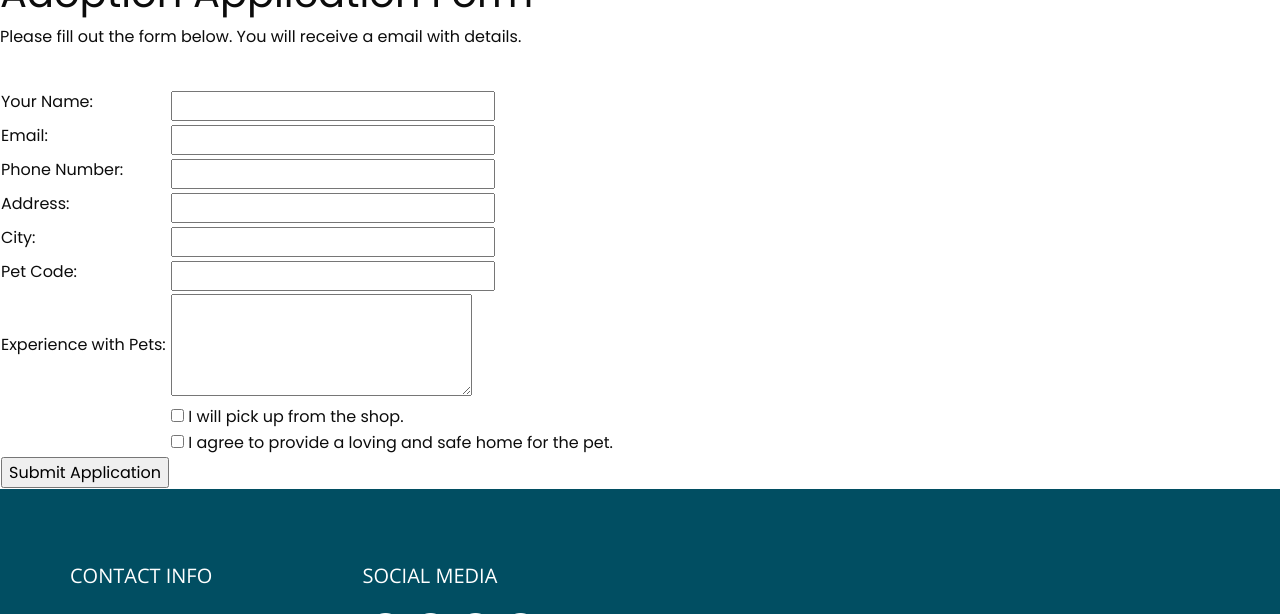
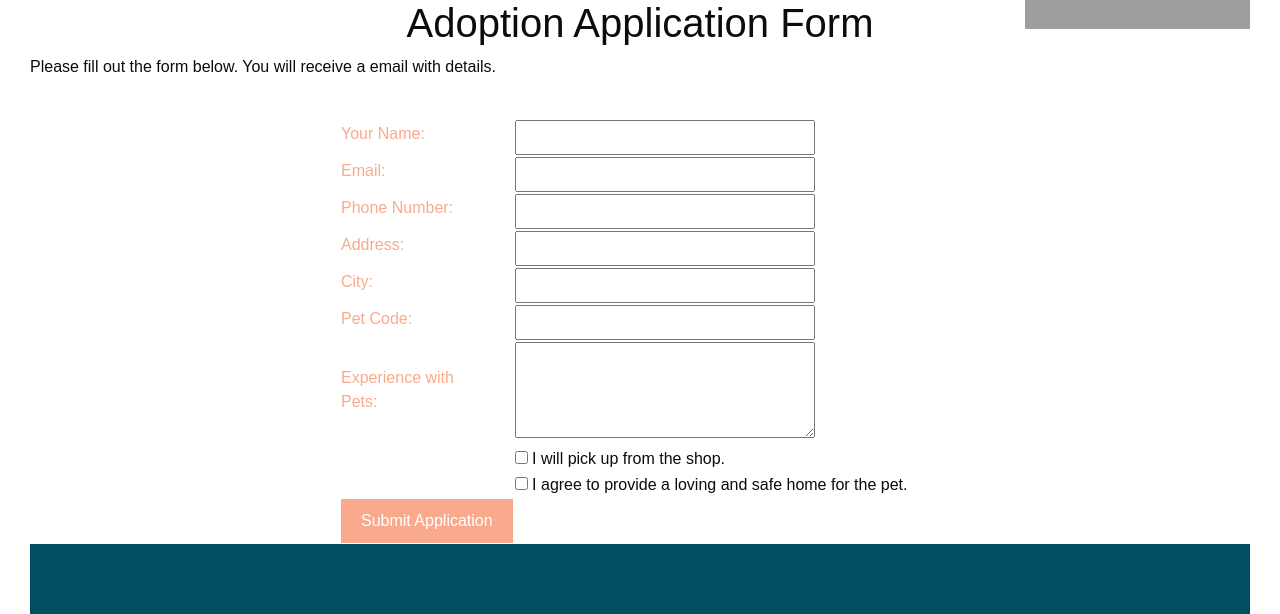
Before and after one commit to Misuri-Malindika/Web-Project, a PHP site: the page made by Pick your Pet/Adoption Application.html in a window 1280 px wide. Shown: the part 111-725 px from the top of the page. Run offline with PHP 8.4, Linux system fonts and the light colour scheme; some libraries are stand-ins or nearby versions.

Commit message:
Add files via upload

```diff
--- a/Pick your Pet/css/style.css
+++ b/Pick your Pet/css/style.css
@@ -5,10 +5,7 @@
   background-color: #ffffff;
 }
 
-.layout_padding {
-  padding-top: 120px;
-  padding-bottom: 120px;
-}
+
 
 .layout_padding2 {
   padding-top: 45px;
@@ -995,12 +992,68 @@
   color: #ffffff;
   margin: 0;
   padding: 25px 0 20px 0;
-  margin: 0 auto;
-  text-align: center;
+   text-align: center;
 }
 
 .footer_section a {
   color: #ffffff;
 }
+body {
+    font-family: Arial, sans-serif;
+    margin: 30px;
+}
+
+h1 {
+    text-align: center;
+}
+
+form {
+    width: 600px;
+    margin: 0 auto;
+}
+
+fieldset {
+    border: 2px solid #FAAA8C;
+    padding: 15px;
+    margin-bottom: 20px;
+}
+
+legend {
+    color: #FAAA8C;
+    font-weight: bold;
+}
+
+.form-group {
+    margin-bottom: 15px;
+}
+
+label {
+    display: inline-block;
+    width: 120px;
+    color: #FAAA8C;
+}
+
+input[type="text"],
+input[type="email"],
+input[type="tel"],
+input[type="number"],
+textarea {
+    width: 300px;
+    padding: 5px;
+    font-size: 14px;
+}
+
+input[type="submit"] {
+    background-color: #FAAA8C;
+    color: white;
+    padding: 10px 20px;
+    border: none;
+    cursor: pointer;
+    font-size: 16px;
+}
+
+input[type="submit"]:hover {
+    background-color: #FF7F50;
+}
 
 /* end footer section*/
```
Also changed, not shown: Pick your Pet/css/styles.css (added, +33 -0 lines).
